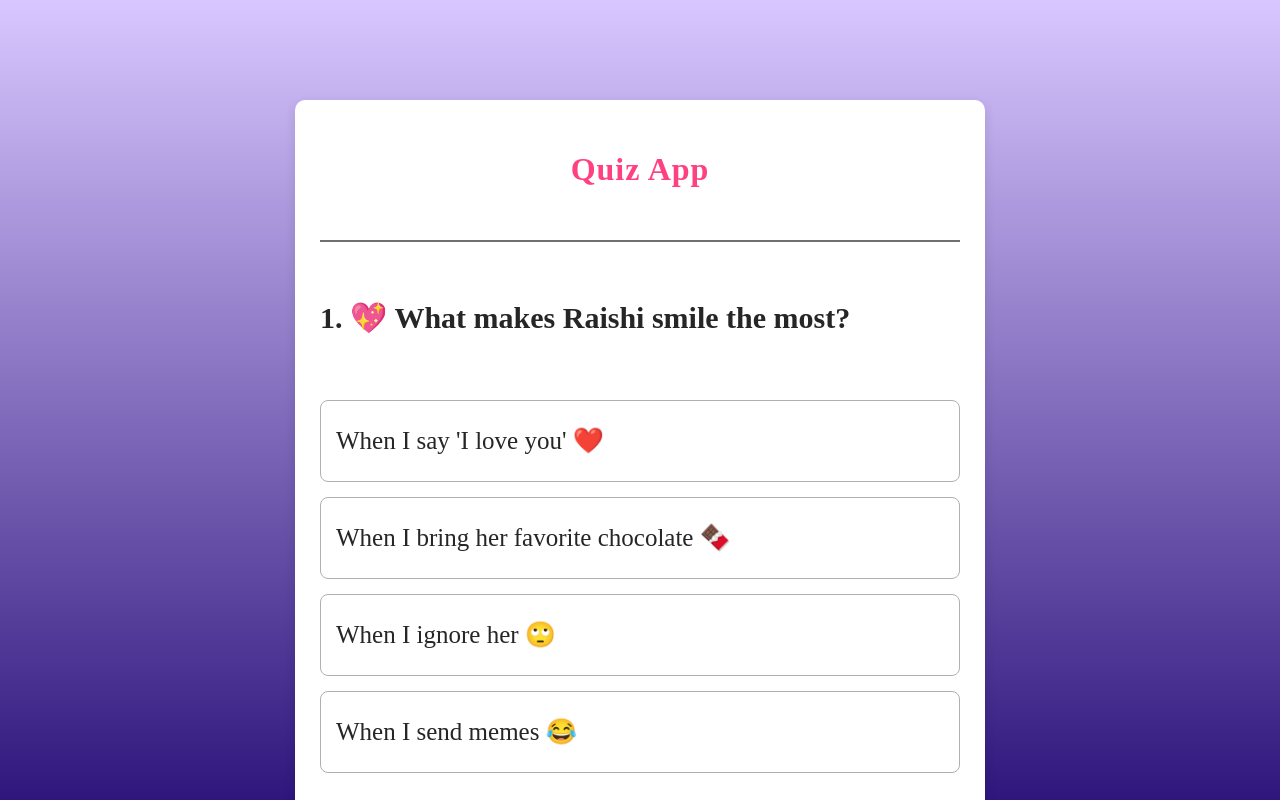
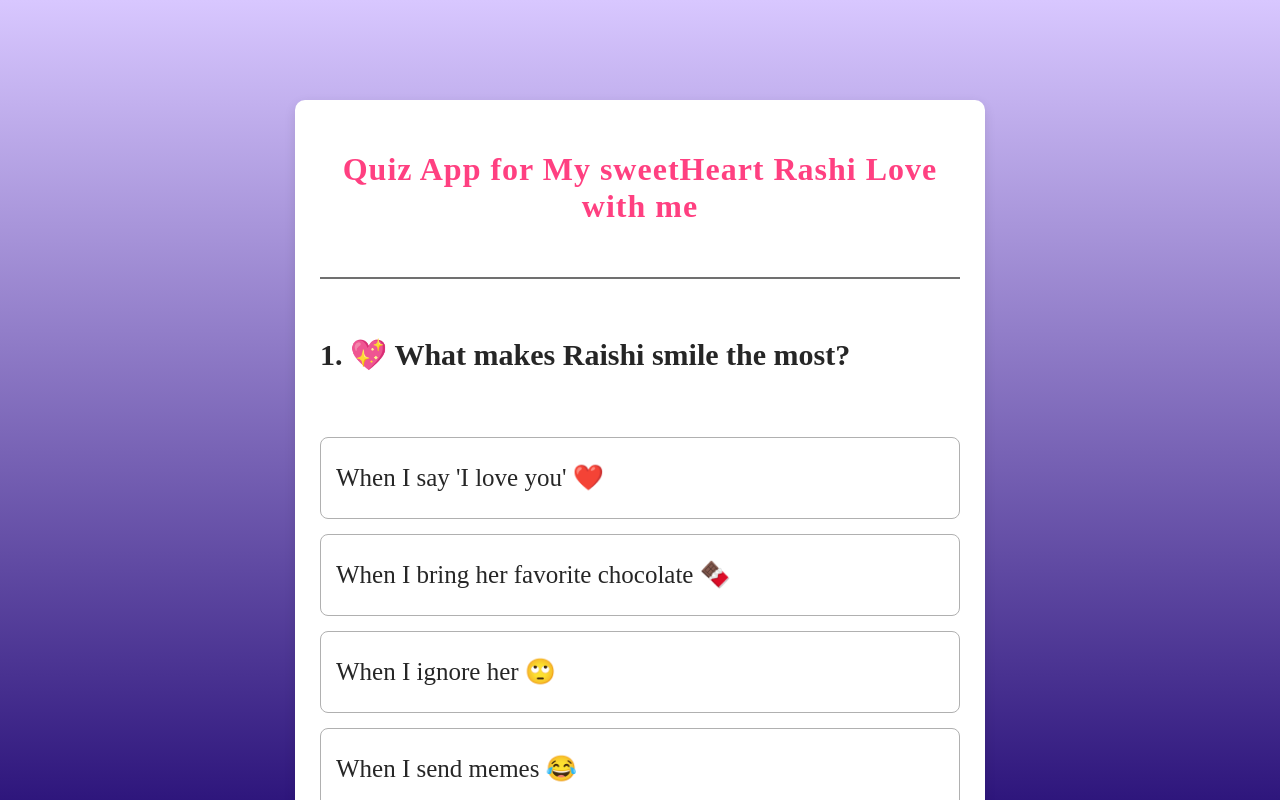
Before and after one commit to sudhanshu5622/Quizzz-App-React-js, a React (Vite) app: page / in a window 1280 px wide. Shown: the top 800 px of the page. Built offline with nearby package versions, Linux system fonts and the light colour scheme.

Commit message:
Update Quiz.jsx
changes

```diff
--- a/src/components/Quiz.jsx
+++ b/src/components/Quiz.jsx
@@ -50,7 +50,7 @@ const Quiz = () => {
 
   return (
     <div className="container">
-      <h1>Quiz App</h1>
+      <h1>Quiz App for My sweetHeart Rashi Love with me</h1>
       <hr />
       <h2>{index + 1}. {question.Question}</h2>
 
```
